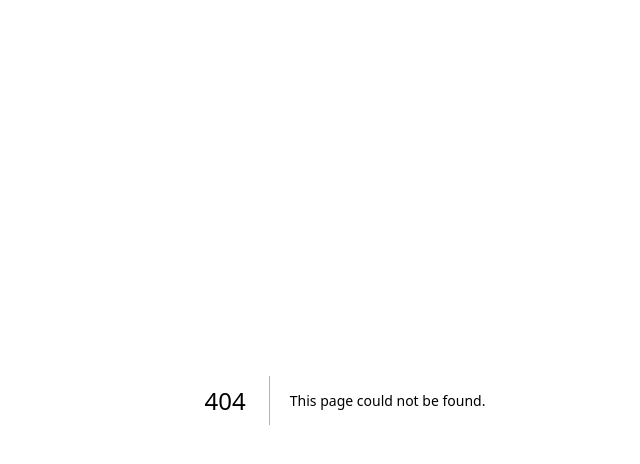
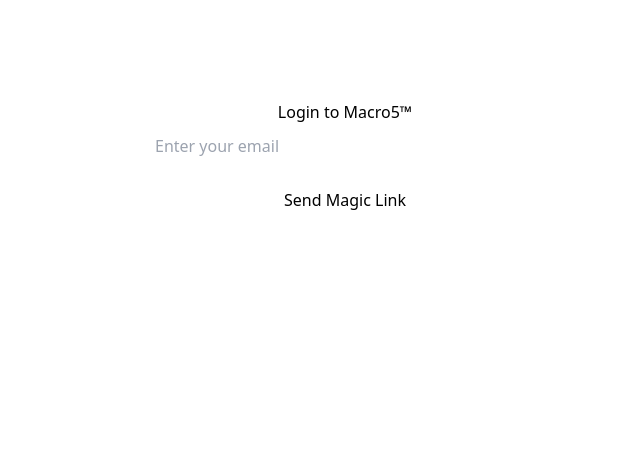
Before and after one commit to hjbaez7800/macro5-landing, a Next.js app: page /login in a window 1280 px wide. Before the commit this address had no page. Shown: the top 464 px of the page, without its empty margins (295-935 px from the left). Built offline with nearby package versions, Linux system fonts and the light colour scheme.

Commit message:
Add login page with Supabase magic link

```diff
--- /dev/null
+++ b/pages/login.tsx
@@ -0,0 +1,41 @@
+// pages/login.tsx
+import { useState } from 'react';
+import supabase from '../lib/supabaseClient';
+
+export default function LoginPage() {
+  const [email, setEmail] = useState('');
+  const [sent, setSent] = useState(false);
+  const [error, setError] = useState('');
+
+  const handleLogin = async (e: React.FormEvent) => {
+    e.preventDefault();
+    const { error } = await supabase.auth.signInWithOtp({ email });
+
+    if (error) setError(error.message);
+    else setSent(true);
+  };
+
+  return (
+    <div style={{ maxWidth: 400, margin: '100px auto', textAlign: 'center' }}>
+      <h1>Login to Macro5™</h1>
+      {!sent ? (
+        <form onSubmit={handleLogin}>
+          <input
+            type="email"
+            placeholder="Enter your email"
+            value={email}
+            onChange={(e) => setEmail(e.target.value)}
+            required
+            style={{ width: '100%', padding: 10, marginBottom: 10 }}
+          />
+          <button type="submit" style={{ padding: 10, width: '100%' }}>
+            Send Magic Link
+          </button>
+          {error && <p style={{ color: 'red' }}>{error}</p>}
+        </form>
+      ) : (
+        <p>Check your email for the magic link!</p>
+      )}
+    </div>
+  );
+}
```
